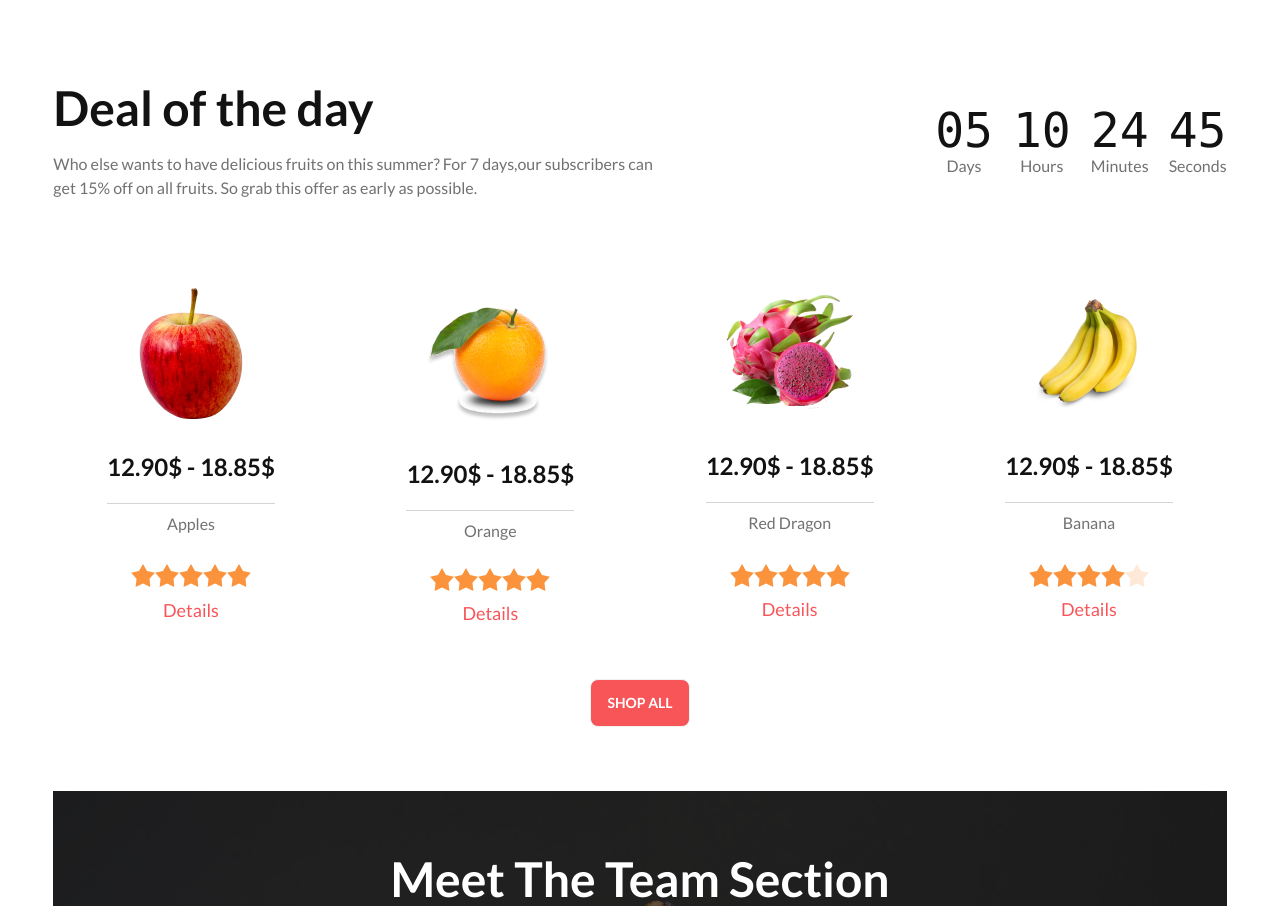
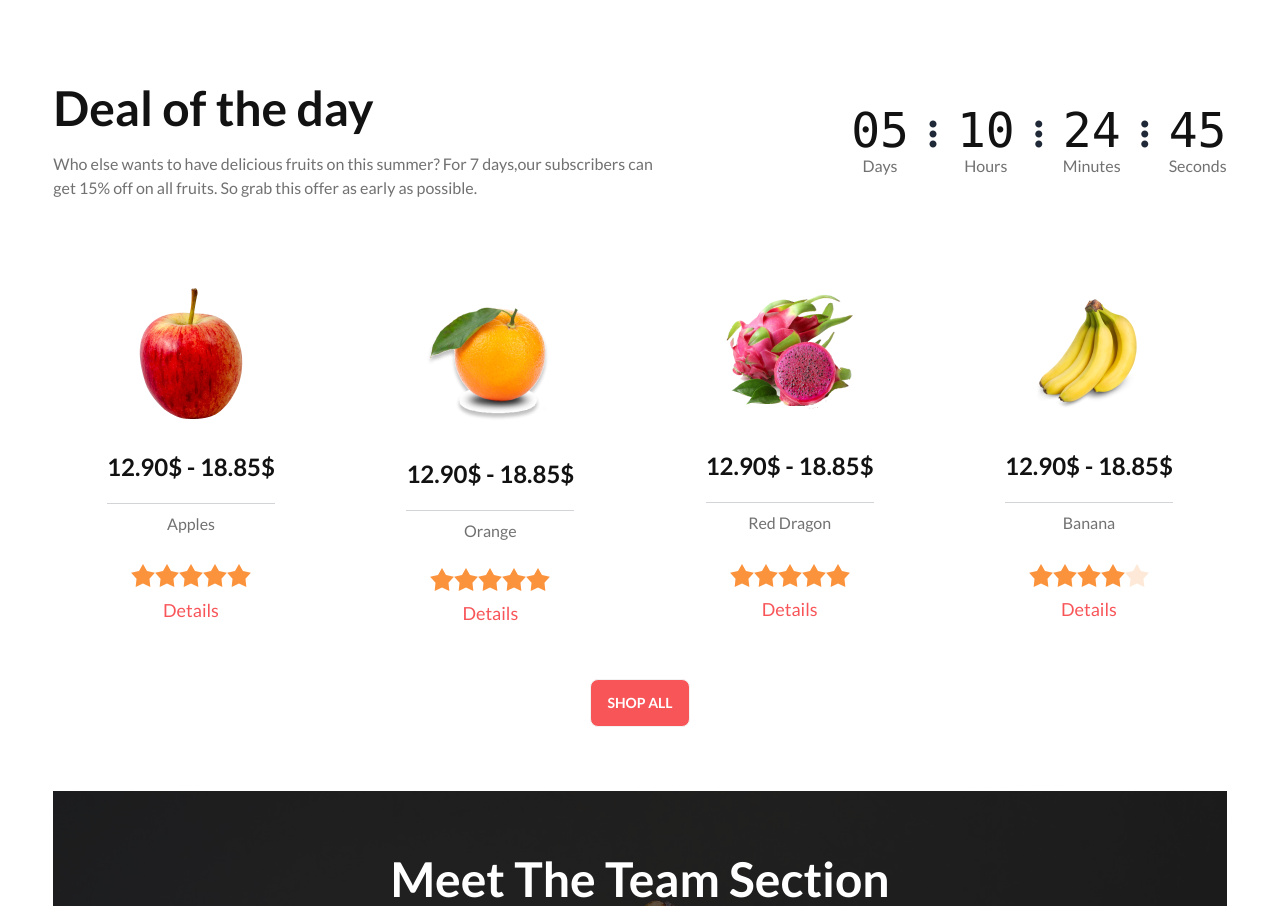
Before and after one commit to NafizUddin/third-assignment-fruit, a plain HTML site: page index.html in a window 1280 px wide. Shown: the part 860-1766 px from the top of the page. Drawn offline with nearby package versions, Linux system fonts and the light colour scheme.

Commit message:
added dots in counter

```diff
--- a/index.html
+++ b/index.html
@@ -303,18 +303,21 @@
               </span>
               <span class="text-[#12121299] font-medium">Days</span>
             </div>
+            <i class="fa-solid fa-ellipsis-vertical fa-2xl relative top-7"></i>
             <div class="flex flex-col">
               <span class="countdown font-mono text-5xl text-title">
                 <span style="--value: 10"></span>
               </span>
               <span class="text-[#12121299] font-medium">Hours</span>
             </div>
+            <i class="fa-solid fa-ellipsis-vertical fa-2xl relative top-7"></i>
             <div class="flex flex-col">
               <span class="countdown font-mono text-5xl text-title">
                 <span style="--value: 24"></span>
               </span>
               <span class="text-[#12121299] font-medium">Minutes</span>
             </div>
+            <i class="fa-solid fa-ellipsis-vertical fa-2xl relative top-7"></i>
             <div class="flex flex-col">
               <span class="countdown font-mono text-5xl text-title">
                 <span style="--value: 45"></span>
```
